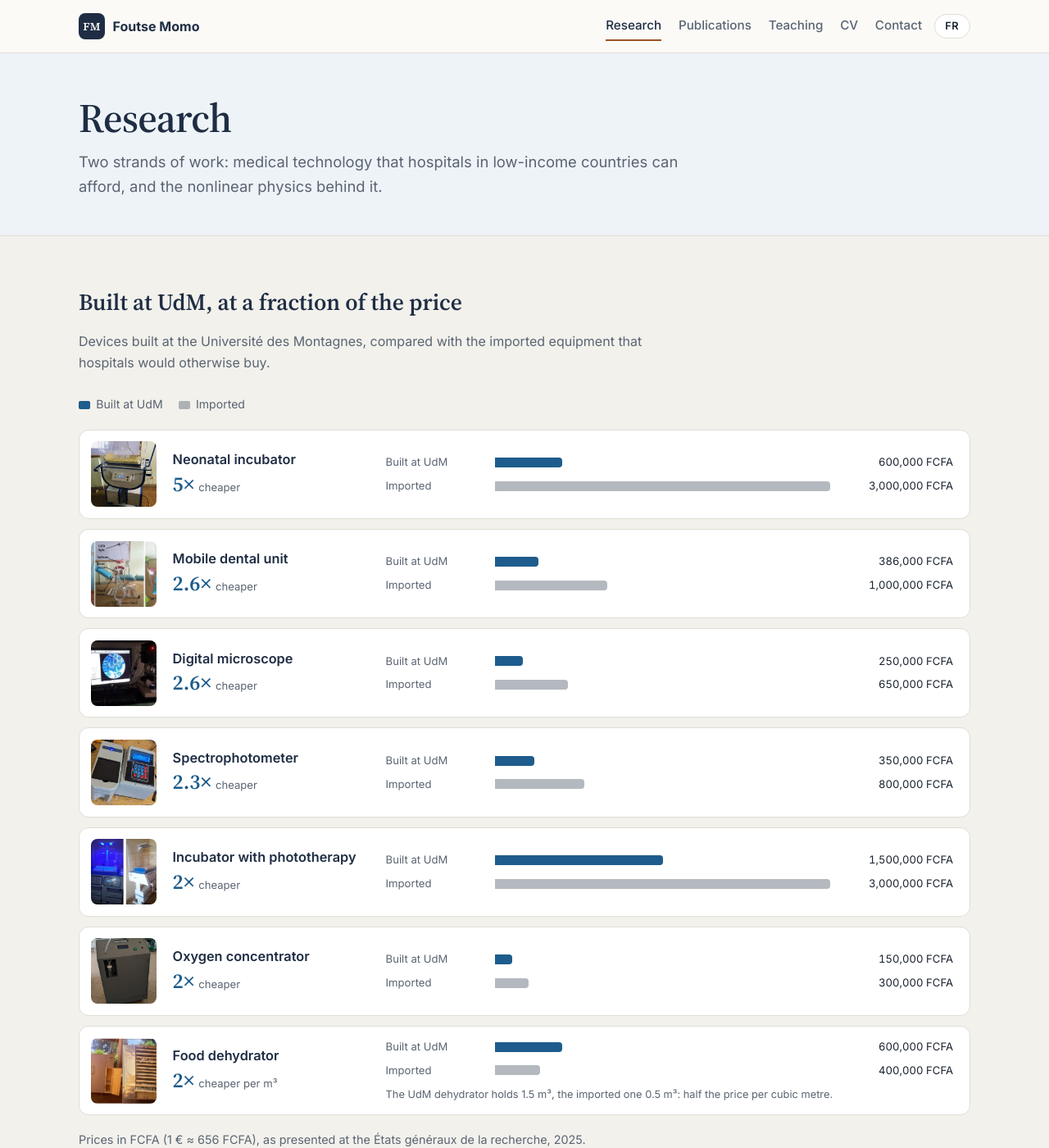
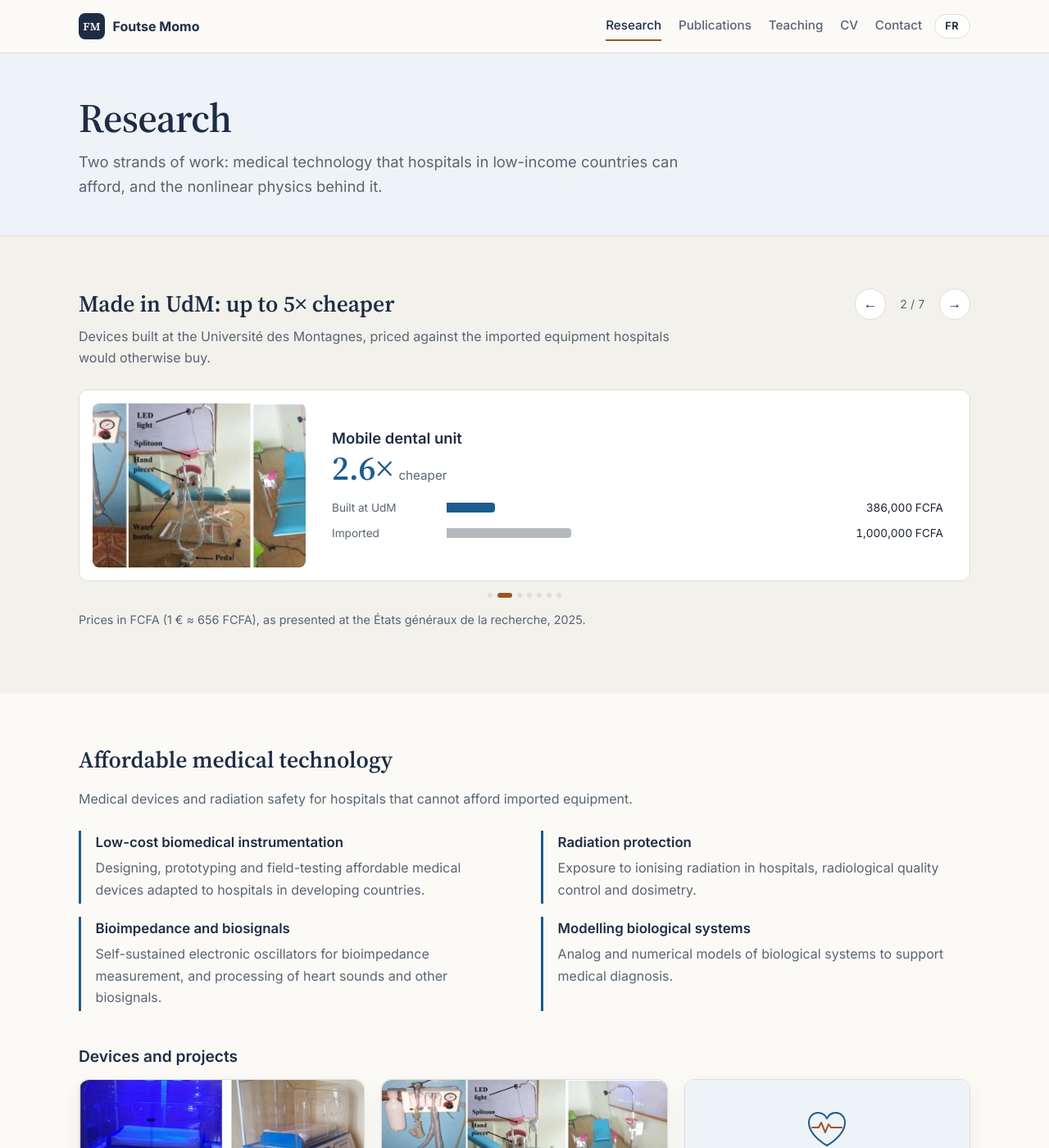
Before and after one commit to Foutse/meme-personal-website, a Jekyll site: the page built from research/index.html, in a window 1280 px wide and 1400 px high. Shown: the whole window at 82% size. Built offline with Jekyll 4.4.1, drawn with Linux system fonts in a browser that asks for light colours.

Commit message:
Price comparison as a carousel; title 'Made in UdM: up to 5× cheaper'
Co-Authored-By: Claude Opus 5.5 <noreply@anthropic.com>

```diff
--- a/_data/i18n.yml
+++ b/_data/i18n.yml
@@ -18,8 +18,10 @@ en:
   research: Research
   research_intro: "Two strands of work: medical technology that hospitals in low-income countries can afford, and the nonlinear physics behind it."
   projects: Devices and projects
-  costs_title: Built at UdM, at a fraction of the price
-  costs_intro: "Devices built at the Université des Montagnes, compared with the imported equipment that hospitals would otherwise buy."
+  costs_title: "Made in UdM: up to 5× cheaper"
+  prev: Previous
+  next: Next
+  costs_intro: "Devices built at the Université des Montagnes, priced against the imported equipment hospitals would otherwise buy."
   costs_udm: Built at UdM
   costs_imported: Imported
   costs_cheaper: cheaper
@@ -101,8 +103,10 @@ fr:
   research: Recherche
   research_intro: "Deux axes de travail : des technologies médicales abordables pour les hôpitaux des pays à faibles revenus, et la physique non linéaire qui les sous-tend."
   projects: Dispositifs et projets
-  costs_title: Fabriqués à l'UdM, pour une fraction du prix
-  costs_intro: "Des dispositifs fabriqués à l'Université des Montagnes, comparés aux équipements importés que les hôpitaux achèteraient autrement."
+  costs_title: "Made in UdM : jusqu'à 5 fois moins cher"
+  prev: Précédent
+  next: Suivant
+  costs_intro: "Des dispositifs fabriqués à l'Université des Montagnes, comparés au prix des équipements importés que les hôpitaux achèteraient autrement."
   costs_udm: Fabriqué à l'UdM
   costs_imported: Importé
   costs_cheaper: moins cher
--- a/_includes/costs.html
+++ b/_includes/costs.html
@@ -2,24 +2,30 @@
 {%- assign t = site.data.i18n[L] -%}
 {%- assign max = 0 -%}
 {%- for c in site.data.costs -%}{%- if c.imported > max -%}{%- assign max = c.imported -%}{%- endif -%}{%- if c.udm > max -%}{%- assign max = c.udm -%}{%- endif -%}{%- endfor -%}
+{%- assign n = site.data.costs | size -%}
 <section class="section alt" id="costs">
   <div class="wrap">
+    <div class="section-head">
       <h2>{{ t.costs_title }}</h2>
+      <div class="car-nav">
+        <button type="button" class="car-btn prev" aria-label="{{ t.prev }}">←</button>
+        <span class="car-count" aria-live="polite"><span class="car-i">1</span> / {{ n }}</span>
+        <button type="button" class="car-btn next" aria-label="{{ t.next }}">→</button>
+      </div>
+    </div>
     <p class="section-intro">{{ t.costs_intro }}</p>
-    <ul class="cost-key" aria-hidden="true"><li><span class="sw udm"></span>{{ t.costs_udm }}</li><li><span class="sw imp"></span>{{ t.costs_imported }}</li></ul>
-    <ul class="plain costs bars-h">
+    <div class="carousel" aria-roledescription="carousel" aria-label="{{ t.costs_title }}">
+      <ul class="plain cost-track bars-h" tabindex="0">
         {%- for c in site.data.costs %}
         {%- if c.ratio -%}{%- assign r = c.ratio -%}{%- else -%}{%- assign r = c.imported | times: 1.0 | divided_by: c.udm | round: 1 -%}{%- endif -%}
         {%- capture rs -%}{{ r }}{%- endcapture -%}{%- assign rs = rs | remove: '.0' -%}{%- if L == 'fr' -%}{%- assign rs = rs | replace: '.', ',' -%}{%- endif -%}
         {%- assign pu = c.udm | times: 100.0 | divided_by: max -%}{%- assign pi = c.imported | times: 100.0 | divided_by: max -%}
         {%- assign pr = nil -%}{%- if c.project -%}{%- assign pr = site.data.projects | where_exp: "p", "p.slug.en == c.project" | first -%}{%- endif %}
-      <li class="cost" style="--i: {{ forloop.index0 }}">
-        <img class="cost-img" src="{{ c.photo }}" alt="{{ c.name[L] }}, {{ t.costs_udm | downcase }}" width="96" height="96" loading="lazy">
-        <div class="cost-head">
+        <li class="cost" aria-roledescription="slide" aria-label="{{ forloop.index }} / {{ n }}">
+          <img class="cost-img" src="{{ c.photo }}" alt="{{ c.name[L] }}, {{ t.costs_udm | downcase }}" loading="lazy">
+          <div class="cost-body">
             <h3>{% if pr %}<a href="{{ t.urls.research }}{{ pr.slug[L] }}/">{{ c.name[L] }}</a>{% else %}{{ c.name[L] }}{% endif %}</h3>
             <p class="cost-ratio"><strong>{{ rs }}×</strong><span>{% if c.per %}{{ t.costs_cheaper_m3 }}{% else %}{{ t.costs_cheaper }}{% endif %}</span></p>
-        </div>
-        <div class="cost-bars">
             <div class="hbar"><span class="k">{{ t.costs_udm }}</span><span class="track"><span class="fill udm" style="--p: {{ pu }}%"></span></span><span class="v">{% include fcfa.html n=c.udm lang=L %}&nbsp;FCFA</span></div>
             <div class="hbar"><span class="k">{{ t.costs_imported }}</span><span class="track"><span class="fill imp" style="--p: {{ pi }}%"></span></span><span class="v">{% include fcfa.html n=c.imported lang=L %}&nbsp;FCFA</span></div>
             {% if c.per %}<p class="cost-note">{{ c.per[L] }}</p>{% endif %}
@@ -27,6 +33,8 @@
         </li>
         {%- endfor %}
       </ul>
+      <div class="car-dots" aria-hidden="true">{% for c in site.data.costs %}<span{% if forloop.first %} class="on"{% endif %}></span>{% endfor %}</div>
+    </div>
     <p class="note">{{ t.costs_source }}</p>
   </div>
 </section>
--- a/assets/css/style.css
+++ b/assets/css/style.css
@@ -544,34 +544,43 @@ td:nth-child(2) { white-space: nowrap; }
   .spot-text { padding: 1rem; }
 }
 
-/* Built at UdM vs imported (Research page). */
-.cost-key { display: flex; flex-wrap: wrap; gap: .4rem 1.2rem; list-style: none; padding: 0; margin: 0 0 1.2rem; font-size: .88rem; color: var(--muted); }
-.cost-key .sw { display: inline-block; width: 14px; height: 10px; border-radius: 2px; margin-right: .45rem; vertical-align: -1px; }
-.costs { display: grid; gap: .75rem; }
-.cost { display: grid; grid-template-columns: 80px 15rem minmax(0, 1fr); gap: 1.25rem; align-items: center; background: var(--surface); border: 1px solid var(--border); border-radius: var(--radius); padding: .85rem 1.25rem .85rem .85rem; }
-.cost-img { width: 80px; height: 80px; object-fit: cover; border-radius: 8px; background: var(--bg-alt); }
-.cost-head h3 { margin: 0 0 .25rem; font-size: 1.02rem; }
-.cost-head h3 a { color: inherit; text-decoration: none; }
-.cost-head h3 a:hover { color: var(--accent); text-decoration: underline; }
-.cost-ratio { margin: 0; line-height: 1.2; }
-.cost-ratio strong { font-family: var(--serif); font-size: 1.6rem; color: var(--accent); margin-right: .3rem; }
-.cost-ratio span { font-size: .82rem; color: var(--muted); }
-.hbar { display: grid; grid-template-columns: 7.6rem minmax(0, 1fr) 8.6rem; gap: .75rem; align-items: center; font-size: .82rem; }
-.hbar + .hbar { margin-top: .45rem; }
+/* "Made in UdM" price carousel (Research page). */
+#costs .section-head { align-items: center; }
+#costs h2 { margin-bottom: 0; }
+.car-nav { display: flex; align-items: center; gap: .6rem; }
+.car-btn { width: 2.4rem; height: 2.4rem; border-radius: 50%; border: 1px solid var(--border); background: var(--surface); color: var(--navy); font-size: 1.05rem; cursor: pointer; }
+.car-btn:hover { border-color: var(--accent); color: var(--accent); }
+.car-count { font-size: .88rem; color: var(--muted); font-variant-numeric: tabular-nums; min-width: 3.2em; text-align: center; }
+.cost-track { display: flex; overflow-x: auto; scroll-snap-type: x mandatory; scroll-behavior: smooth; scrollbar-width: none; gap: 1rem; border-radius: var(--radius); }
+.cost-track::-webkit-scrollbar { display: none; }
+.cost { flex: 0 0 100%; scroll-snap-align: start; display: grid; grid-template-columns: 260px minmax(0, 1fr); gap: 2rem; align-items: center; background: var(--surface); border: 1px solid var(--border); border-radius: var(--radius); padding: 1rem 2rem 1rem 1rem; }
+.cost-img { width: 260px; height: 200px; object-fit: cover; border-radius: 8px; background: var(--bg-alt); display: block; }
+.cost h3 { margin: 0; font-size: 1.15rem; }
+.cost h3 a { color: inherit; text-decoration: none; }
+.cost h3 a:hover { color: var(--accent); text-decoration: underline; }
+.cost-ratio { margin: .2rem 0 .9rem; line-height: 1.1; }
+.cost-ratio strong { font-family: var(--serif); font-size: 2.6rem; color: var(--accent); margin-right: .4rem; }
+.cost-ratio span { font-size: .95rem; color: var(--muted); }
+.hbar { display: grid; grid-template-columns: 8rem minmax(0, 1fr) 8.6rem; gap: .75rem; align-items: center; font-size: .85rem; }
+.hbar + .hbar { margin-top: .5rem; }
 .hbar .k { color: var(--muted); }
 .hbar .v { font-variant-numeric: tabular-nums; color: var(--text); white-space: nowrap; text-align: right; }
 .track { height: 12px; }
 .fill { display: block; height: 12px; width: var(--p); border-radius: 0 4px 4px 0; transform-origin: left; }
-.fill.udm, .cost-key .udm { background: var(--accent); }
-.fill.imp, .cost-key .imp { background: var(--muted); opacity: .45; }
-.cost-note { margin: .5rem 0 0; font-size: .8rem; color: var(--muted); }
-#costs .note { margin-top: 1.1rem; }
-.js .bars-h .fill { transform: scaleX(0); transition: transform .8s cubic-bezier(.2, .8, .2, 1); transition-delay: calc(var(--i, 0) * 70ms); }
-.js .bars-h.in .fill { transform: scaleX(1); }
+.fill.udm { background: var(--accent); }
+.fill.imp { background: var(--muted); opacity: .45; }
+.cost-note { margin: .6rem 0 0; font-size: .82rem; color: var(--muted); }
+.car-dots { display: flex; justify-content: center; gap: 6px; margin-top: .9rem; }
+.car-dots span { width: 6px; height: 6px; border-radius: 3px; background: var(--border); transition: width .3s, background .3s; }
+.car-dots span.on { width: 18px; background: var(--copper); }
+#costs .note { margin-top: .9rem; }
+.js .bars-h .fill { transform: scaleX(0); transition: transform .8s cubic-bezier(.2, .8, .2, 1) .15s; }
+.js .bars-h.in .cost.on .fill, .js .bars-h.in .cost.seen .fill { transform: scaleX(1); }
 @media (max-width: 760px) {
-  .cost { grid-template-columns: 64px minmax(0, 1fr); gap: .5rem 1rem; padding: .85rem; }
-  .cost-img { width: 64px; height: 64px; }
-  .cost-bars { grid-column: 1 / -1; }
-  .hbar { grid-template-columns: 6.4rem minmax(0, 1fr) 7.6rem; gap: .5rem; font-size: .78rem; }
+  .cost { grid-template-columns: 1fr; gap: .9rem; padding: .85rem; }
+  .cost-img { width: 100%; height: 180px; }
+  .cost-ratio strong { font-size: 2.1rem; }
+  .hbar { grid-template-columns: 6.6rem minmax(0, 1fr) 7.4rem; gap: .5rem; font-size: .78rem; }
+  .car-count { display: none; }
 }
-@media (prefers-reduced-motion: reduce) { .js .bars-h .fill { transform: none; transition: none; } }
+@media (prefers-reduced-motion: reduce) { .js .bars-h .fill { transform: none; transition: none; } .cost-track { scroll-behavior: auto; } }
--- a/assets/js/site.js
+++ b/assets/js/site.js
@@ -300,3 +300,54 @@
   }
   start();
 })();
+
+
+// "Made in UdM" carousel: arrows, dots, swipe (scroll-snap), gentle autoplay.
+(function () {
+  var box = document.getElementById('costs');
+  if (!box) return;
+  var track = box.querySelector('.cost-track'), slides = track.children;
+  var dots = box.querySelectorAll('.car-dots span'), num = box.querySelector('.car-i');
+  var reduce = window.matchMedia && matchMedia('(prefers-reduced-motion: reduce)').matches;
+  var k = 0, paused = false, touched = false;
+  function mark(i) {
+    k = i;
+    for (var j = 0; j < slides.length; j++) {
+      slides[j].classList.toggle('on', j === i);
+      if (j === i) slides[j].classList.add('seen');
+      if (dots[j]) dots[j].classList.toggle('on', j === i);
+    }
+    if (num) num.textContent = i + 1;
+  }
+  function go(i) {
+    i = (i + slides.length) % slides.length;
+    track.scrollTo({ left: slides[i].offsetLeft - track.offsetLeft, behavior: reduce ? 'auto' : 'smooth' });
+    mark(i);
+  }
+  box.querySelector('.prev').addEventListener('click', function () { touched = true; go(k - 1); });
+  box.querySelector('.next').addEventListener('click', function () { touched = true; go(k + 1); });
+  track.addEventListener('keydown', function (e) {
+    if (e.key === 'ArrowRight') { e.preventDefault(); touched = true; go(k + 1); }
+    if (e.key === 'ArrowLeft') { e.preventDefault(); touched = true; go(k - 1); }
+  });
+  var t;
+  track.addEventListener('scroll', function () {
+    clearTimeout(t);
+    t = setTimeout(function () {
+      var x = track.scrollLeft, best = 0;
+      for (var j = 1; j < slides.length; j++) if (Math.abs(slides[j].offsetLeft - track.offsetLeft - x) < Math.abs(slides[best].offsetLeft - track.offsetLeft - x)) best = j;
+      if (best !== k) mark(best);
+    }, 80);
+  });
+  track.addEventListener('pointerdown', function () { touched = true; });
+  box.addEventListener('mouseenter', function () { paused = true; });
+  box.addEventListener('mouseleave', function () { paused = false; });
+  box.addEventListener('focusin', function () { paused = true; });
+  box.addEventListener('focusout', function () { paused = false; });
+  mark(0);
+  if (!reduce) setInterval(function () {
+    var r = track.getBoundingClientRect();
+    var inView = r.top < innerHeight && r.bottom > 0;
+    if (!paused && !touched && inView && !document.hidden) go(k + 1);
+  }, 5000);
+})();
```
Lines whose indentation alone changed are shown as unchanged.
